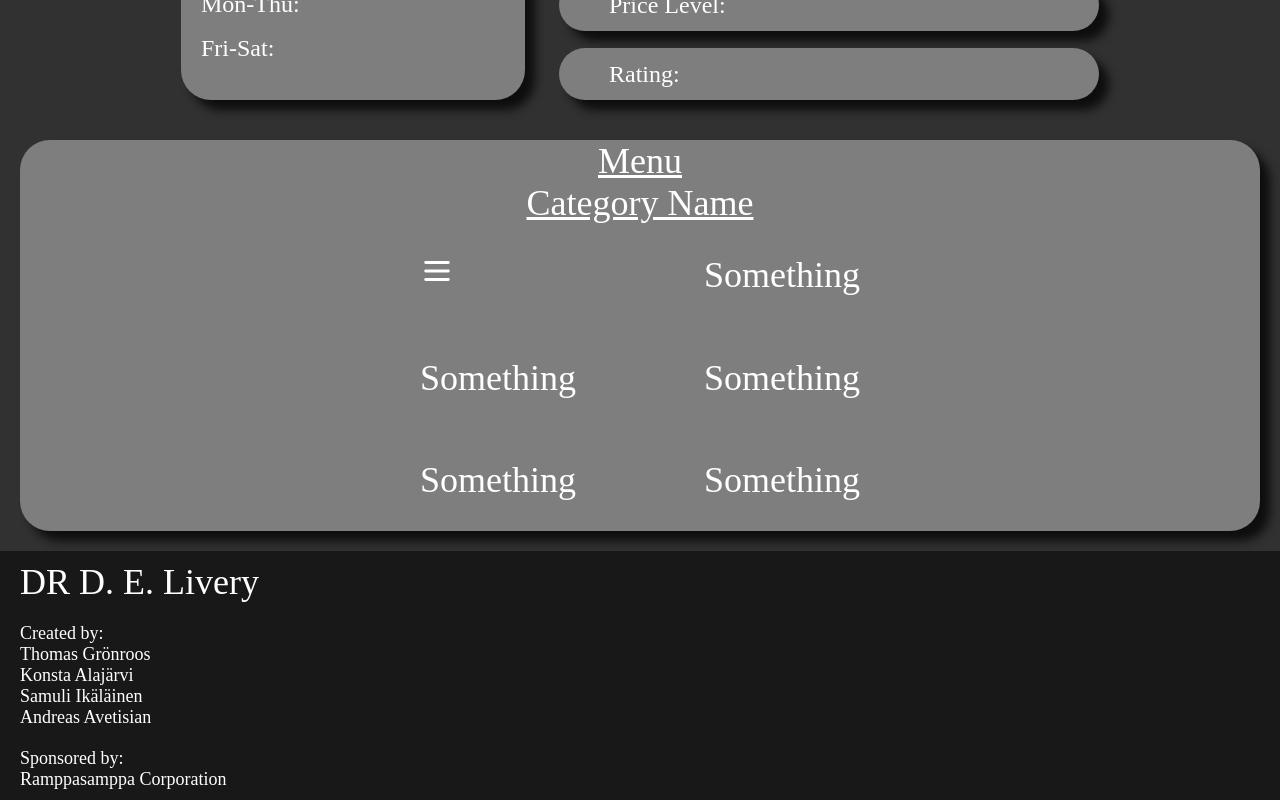
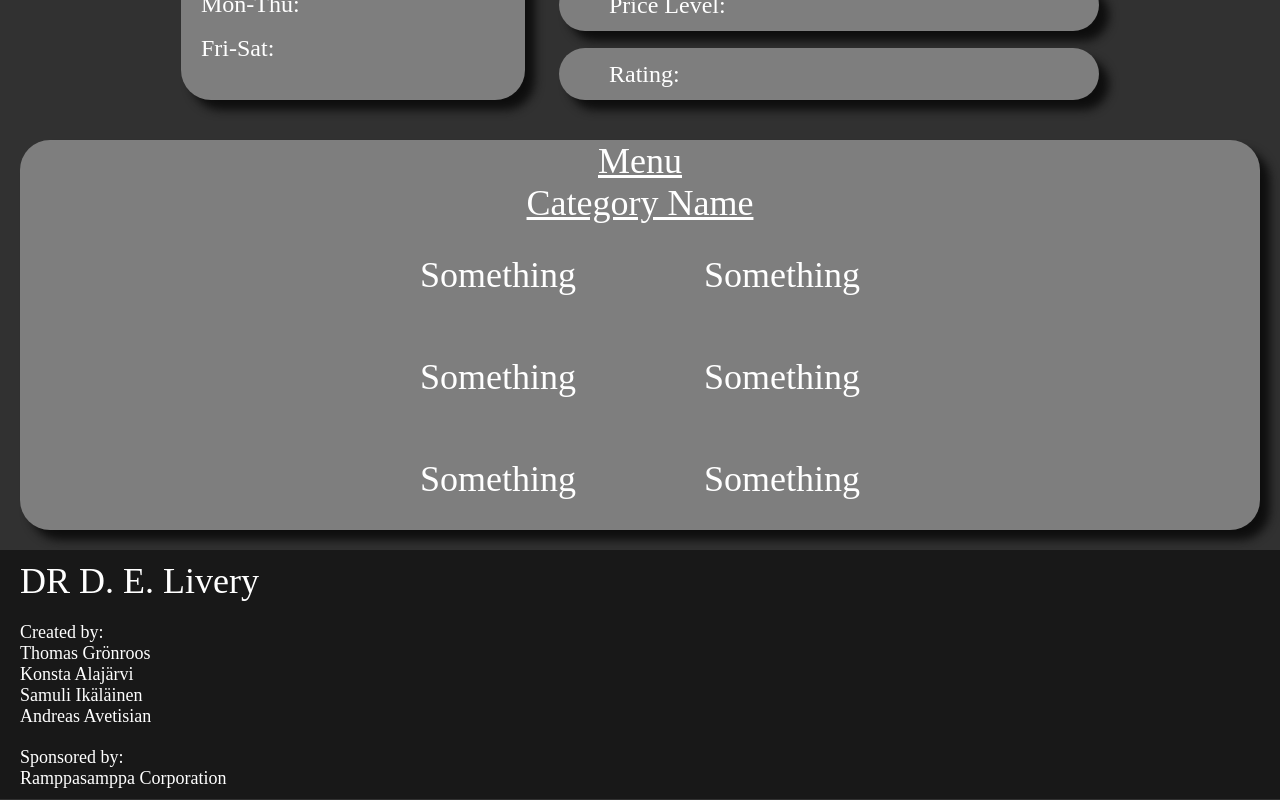
Before and after one commit to AWAProjectOrganization-team-6/frontend, a React (Create React App) app: page /account in a window 1280 px wide. Shown: the part 650-1450 px from the top of the page. Built offline with nearby package versions, Linux system fonts and the light colour scheme; a web font is replaced by a local one.

Commit message:
PopUpMenu

```diff
--- a/src/components/PopUpMenu.js
+++ b/src/components/PopUpMenu.js
@@ -1,6 +1,5 @@
 import { Component } from 'react';
 import styles from '../styles/PopUpMenu.module.scss';
-import { HiOutlineMenu } from 'react-icons/hi';
 import PropTypes from 'prop-types';
 import cx from 'classnames';
 import MenuItem from './MenuItem';
@@ -33,7 +32,7 @@ export default class PopUpMenu extends Component {
     render() {
         return (
             <>
-                <HiOutlineMenu className={styles.menuIcon} onClick={this.onMenuClicked} data-menu></HiOutlineMenu>
+                <div className={styles.menuIcon} onClick={this.onMenuClicked} data-menu>Something</div>
                 <div className={cx(styles.menu, styles.font, this.state.shown ? styles.on : undefined)} data-menu>
                     <div className={cx(styles.title, styles.menuItem)}>{this.props.title}</div>
                     {this.props.children}
--- a/src/styles/PopUpMenu.module.scss
+++ b/src/styles/PopUpMenu.module.scss
@@ -15,7 +15,7 @@
 
 .menu {
     position: absolute;
-    left: 0;
+    right: 0;
     top: 54px;
     display: flex;
     flex-direction: column;
```
